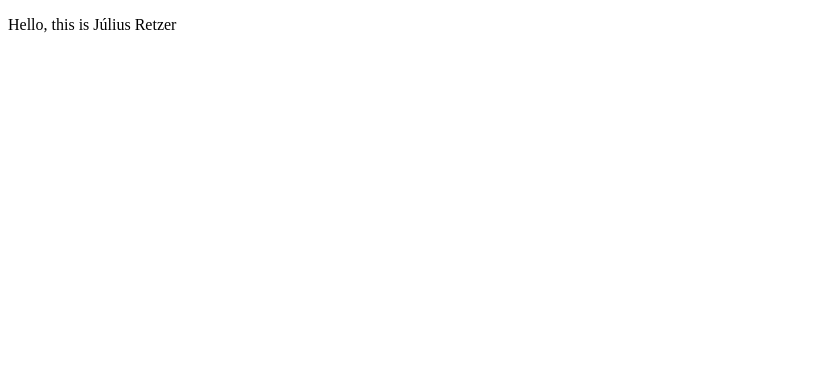
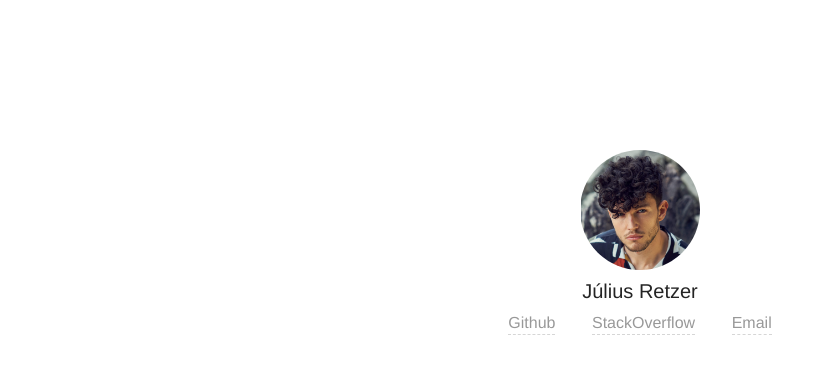
Before and after one commit to wormyy/retzer-dev, a Next.js app: page / in a window 1280 px wide. Shown: the top 374 px of the page, without its empty margins (0-825 px from the left). Built offline with nearby package versions, Linux system fonts and the light colour scheme.

Commit message:
Add photo and links

```diff
--- /dev/null
+++ b/pages/_app.js
@@ -0,0 +1,7 @@
+import "./styles.css";
+
+function MyApp({ Component, pageProps }) {
+  return <Component {...pageProps} />;
+}
+
+export default MyApp;
--- a/pages/index.js
+++ b/pages/index.js
@@ -1,7 +1,33 @@
+import styles from "./index.module.css";
+
 export default function Index() {
   return (
-    <div>
-      <p>Hello, this is Július Retzer</p>
+    <div className={styles.container}>
+      <div className={styles.personalInfo}>
+        <div className={styles.faceContainer}>
+          <img src="/face.jpg" className={styles.face} />
+        </div>
+        <h1 className={styles.name}>Július Retzer</h1>
+        <div className={styles.links}>
+          <a
+            target="_blank"
+            rel="noreferrer noopener nofollow"
+            href="https://github.com/wormyy"
+          >
+            Github
+          </a>
+          <a
+            target="_blank"
+            rel="noreferrer noopener nofollow"
+            href="https://stackoverflow.com/users/3992613/j%c3%balius-retzer"
+          >
+            StackOverflow
+          </a>
+          <a target="_blank" href="mailto:julius@retzer.dev">
+            Email
+          </a>
+        </div>
+      </div>
     </div>
   );
 }
--- /dev/null
+++ b/pages/index.module.css
@@ -0,0 +1,41 @@
+.container {
+  max-width: 1140px;
+  margin: 0 auto;
+  padding: 0 15px;
+  margin-top: 150px;
+  display: flex;
+  flex-direction: column;
+  align-items: center;
+}
+
+.personalInfo {
+  display: flex;
+  flex-direction: column;
+  align-items: center;
+  width: 300px;
+}
+
+.name {
+  margin-top: 10px;
+}
+
+.faceContainer {
+  width: 120px;
+  height: 120px;
+  position: relative;
+  overflow: hidden;
+  border-radius: 50%;
+}
+
+.face {
+  margin: -7px 1px;
+  height: 134%;
+}
+
+.links {
+  margin-top: 10px;
+  width: 100%;
+  opacity: 0.4;
+  display: flex;
+  justify-content: space-around;
+}
--- /dev/null
+++ b/pages/styles.css
@@ -0,0 +1,53 @@
+body {
+  font-family: "Helvetica Neue", Helvetica, Arial, sans-serif;
+  margin: 0;
+  color: #000;
+}
+
+h1 {
+  margin: 0 0 1px;
+  font-size: 20px;
+  font-weight: 500;
+  opacity: 0.855;
+}
+h2 {
+  margin: 0;
+  font-weight: 400;
+  font-size: 17px;
+  opacity: 0.535;
+}
+h3 {
+  font-size: 13px;
+  opacity: 0.535;
+  font-weight: 500;
+  text-transform: uppercase;
+  margin: 0 0 35px;
+}
+h4 {
+  font-size: 17px;
+  font-weight: 500;
+  opacity: 0.855;
+  margin: 0 0 8px;
+}
+h5 {
+  font-size: 15px;
+  font-weight: 400;
+  opacity: 0.666;
+  margin: 0 0 28px;
+}
+
+a,
+a:active,
+a:visited,
+a:focus {
+  color: inherit;
+  text-decoration: none;
+  border-bottom: dashed 1px rgba(0, 0, 0, 0.4);
+  padding-bottom: 2px;
+  transition: border-bottom-color 500ms ease-in-out;
+}
+a:focus,
+a:hover {
+  border-bottom: solid 1px rgba(0, 0, 0, 0.4);
+  outline: none;
+}
```
Also changed, not shown: public/face.jpg (added).
